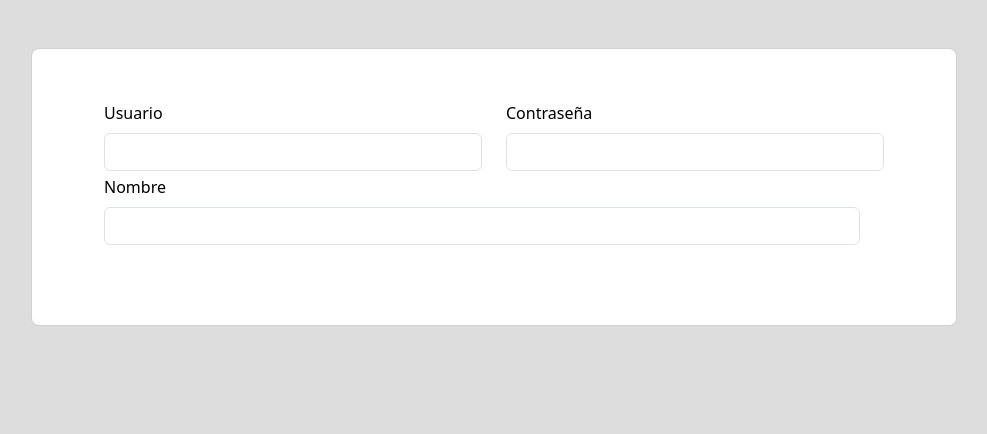
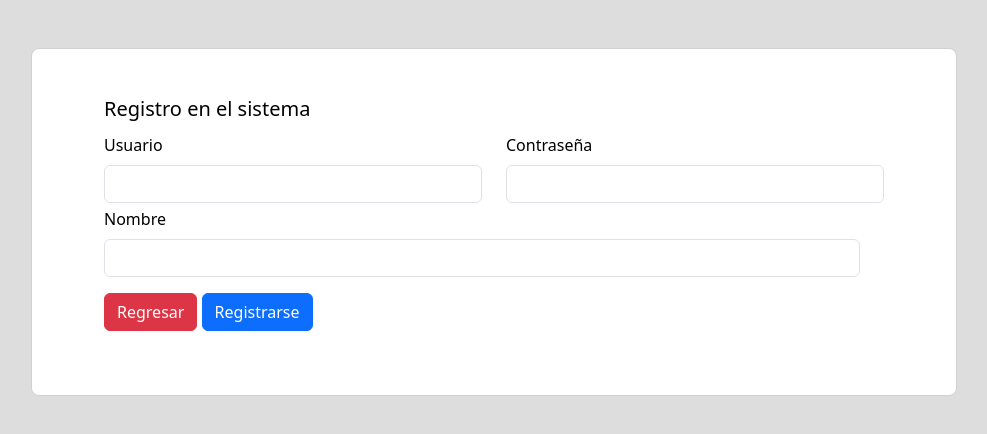
Before and after one commit to JesusxAguirre/flask_admin, a Flask app: page /register in a window 1280 px wide. Shown: the top 434 px of the page, without its empty margins (146-1133 px from the left). Run offline with Flask 3, Linux system fonts and the light colour scheme; some libraries are stand-ins or nearby versions.

Commit message:
creando formulario de registro

```diff
--- a/app/views/templates/auth/register.html
+++ b/app/views/templates/auth/register.html
@@ -17,7 +17,7 @@
 <body class="h-100" style="background-color: #ddd;">
 
     <div class="container-fluid ">
-        <section class="h-100 gradient-form" >
+        <section class="h-100 gradient-form">
             <div class="container py-5 h-100">
                 <div class="row d-flex justify-content-center align-items-center h-100">
                     <div class="col-xl-10">
@@ -25,6 +25,7 @@
                             <div class="row g-0">
                                 <div class="col-lg-12">
                                     <div class="card-body p-md-5 mx-md-4">
+                                        <h5>Registro en el sistema</h5>
                                         <form id="formulario" method="post" novalidate>
                                             <input type="hidden" name="csrf_token" value="{{ csrf_token() }}" />
                                             <div class="row mb-3">
@@ -53,17 +54,24 @@
                                                         <div class="relative">
                                                             <i class="input-icon fs-5"></i>
                                                             <label class="form-label text-capitalize for="">Nombre</label>
-                                                            <input type=" text" class="form-control" name="nombre" id="nombre">
+                                                            <input type=" text" class="form-control" name="nombre"
+                                                                id="nombre">
                                                                 <p id="mensaje_email" class="text-danger d-none">el
                                                                     nombre debe tener minimo 3 letras y maximo 12</p>
                                                         </div>
                                                     </div>
                                                 </div>
+                                                <div class="col-12">
+                                                   <a href="{{url_for('auth.login_get')}}"><button class="btn btn-danger" type="button">Regresar</button></a>
+                                                    <button class="btn btn-primary" type="submit">Registrarse</button>
+                                                  </div>
                                             </div>
+
+                                        </form>
                                     </div>
 
 
-                                    </form>
+
 
 
                                 </div>
```
